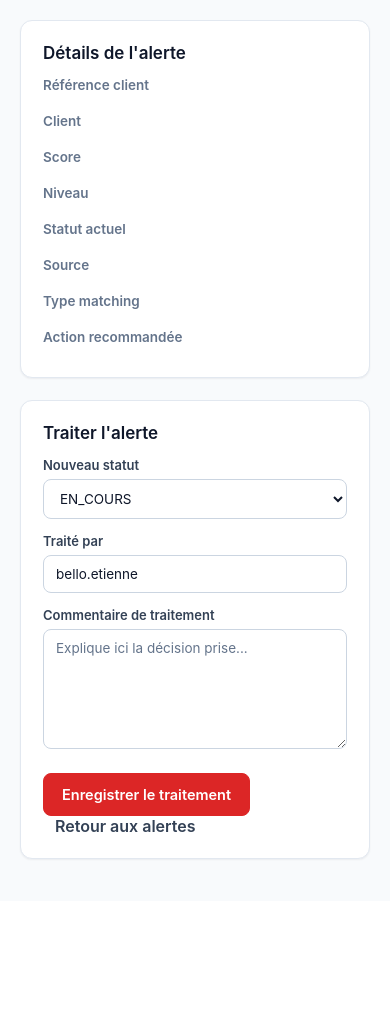
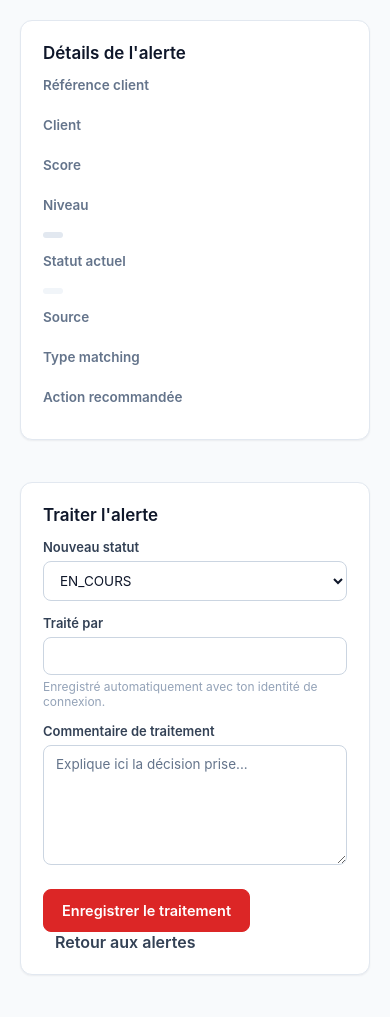
Before and after one commit to Kholia-1/BLACKMODULE, a FastAPI app: template blackmodule/app/templates/treat_alert.html in a window 390 px wide. Shown: the part 231-1248 px from the top of the page. Before the commit the page ends 1091 px from the top, so only its background shows below. Run offline with FastAPI, Linux system fonts and the light colour scheme; the template is opened without the code that fills it, so the values that code supplies are empty.

Commit message:
Améliore la page de traitement d'alerte
Trois problèmes corrigés :

1. Le champ "Traité par" affichait un nom codé en dur (bello.etienne),
   sans rapport avec l'utilisateur réellement connecté et sans effet
   puisque la route POST /web/alerts/{id}/treat ignore déjà ce champ
   et utilise l'identité de session (current_username). Le champ est
   maintenant en lecture seule et pré-rempli avec le vrai nom de
   l'utilisateur connecté, avec une note explicative.

2. "Niveau" et "Statut actuel" étaient du texte brut sans code couleur,
   incohérent avec le reste de l'app (dashboard, liste des alertes).
   Ajout des mêmes badges colorés, plus un liseré de couleur sur la
   carte de détails selon la gravité (rouge/ambre/gris).

3. max-width: 900px sans centrage laissait un grand vide à droite sur
   écran large, avec détails et formulaire empilés verticalement.
   Passage en 2 colonnes (détails à gauche, formulaire à droite),
   repliées en 1 colonne sous 900px.

Vérifié en capture bureau et mobile, et testé en soumission réelle
(le champ en lecture seule se soumet normalement, la vraie identité de
session est bien enregistrée).

Co-Authored-By: Claude Sonnet 5 <noreply@anthropic.com>

```diff
--- a/blackmodule/app/templates/treat_alert.html
+++ b/blackmodule/app/templates/treat_alert.html
@@ -47,7 +47,15 @@
 
         .container {
             padding: 28px 32px;
-            max-width: 900px;
+            max-width: 1200px;
+            margin: 0 auto;
+        }
+
+        .grid {
+            display: grid;
+            grid-template-columns: 1fr 1fr;
+            gap: 20px;
+            align-items: start;
         }
 
         .card {
@@ -56,6 +64,19 @@
             padding: 22px;
             box-shadow: 0 1px 2px rgba(15,23,42,0.06);
             margin-bottom: 22px;
+            border-left: 4px solid transparent;
+        }
+
+        .card-exacte {
+            border-left-color: #DC2626;
+        }
+
+        .card-probable {
+            border-left-color: #D97706;
+        }
+
+        .card-possible {
+            border-left-color: #64748B;
         }
 
         h2 {
@@ -67,8 +88,8 @@
 
         .info-grid {
             display: grid;
-            grid-template-columns: 220px 1fr;
-            gap: 10px 18px;
+            grid-template-columns: 160px 1fr;
+            gap: 12px 18px;
             font-size: 13.5px;
         }
 
@@ -79,6 +100,45 @@
 
         .value {
             color: #0F172A;
+        }
+
+        .badge {
+            display: inline-block;
+            padding: 3px 10px;
+            border-radius: 999px;
+            font-size: 11.5px;
+            font-weight: 600;
+        }
+
+        .badge-exacte {
+            background: #FEE2E2;
+            color: #B91C1C;
+        }
+
+        .badge-probable {
+            background: #FEF3C7;
+            color: #92400E;
+        }
+
+        .badge-possible {
+            background: #E2E8F0;
+            color: #334155;
+        }
+
+        .badge-status {
+            background: #F1F5F9;
+            color: #334155;
+        }
+
+        input[readonly] {
+            background: #F1F5F9;
+            color: #475569;
+        }
+
+        .field-hint {
+            margin: 4px 0 0;
+            color: #94A3B8;
+            font-size: 12px;
         }
 
         label {
@@ -128,6 +188,12 @@
             font-weight: 600;
         }
 
+        @media (max-width: 900px) {
+            .grid {
+                grid-template-columns: 1fr;
+            }
+        }
+
         @media (max-width: 700px) {
             .info-grid {
                 grid-template-columns: 1fr;
@@ -153,9 +219,14 @@
     {% include "partials/navbar.html" %}
 </div>
 
+{% set user = request.session.get("user") %}
+{% set current_display_name = (user.full_name if user and user.full_name else (user.username if user else "")) %}
+
 <div class="container">
 
-    <div class="card">
+    <div class="grid">
+
+        <div class="card {% if alert.niveau_alerte == 'ALERTE_EXACTE' %}card-exacte{% elif alert.niveau_alerte == 'ALERTE_PROBABLE' %}card-probable{% else %}card-possible{% endif %}">
             <h2>Détails de l'alerte</h2>
 
             <div class="info-grid">
@@ -169,10 +240,20 @@
                 <div class="value">{{ alert.matching_score }}</div>
 
                 <div class="label">Niveau</div>
-            <div class="value">{{ alert.niveau_alerte }}</div>
+                <div class="value">
+                    {% if alert.niveau_alerte == "ALERTE_EXACTE" %}
+                        <span class="badge badge-exacte">{{ alert.niveau_alerte }}</span>
+                    {% elif alert.niveau_alerte == "ALERTE_PROBABLE" %}
+                        <span class="badge badge-probable">{{ alert.niveau_alerte }}</span>
+                    {% else %}
+                        <span class="badge badge-possible">{{ alert.niveau_alerte }}</span>
+                    {% endif %}
+                </div>
 
                 <div class="label">Statut actuel</div>
-            <div class="value">{{ alert.statut }}</div>
+                <div class="value">
+                    <span class="badge badge-status">{{ alert.statut }}</span>
+                </div>
 
                 <div class="label">Source</div>
                 <div class="value">{{ alert.source_liste }}</div>
@@ -200,7 +281,8 @@
                 </select>
 
                 <label>Traité par</label>
-            <input type="text" name="treated_by" value="bello.etienne" required>
+                <input type="text" name="treated_by" value="{{ current_display_name }}" readonly>
+                <p class="field-hint">Enregistré automatiquement avec ton identité de connexion.</p>
 
                 <label>Commentaire de traitement</label>
                 <textarea name="treatment_comment" placeholder="Explique ici la décision prise..." required></textarea>
@@ -212,5 +294,7 @@
 
     </div>
 
+</div>
+
 </body>
 </html>
```
Lines whose indentation alone changed are shown as unchanged.
